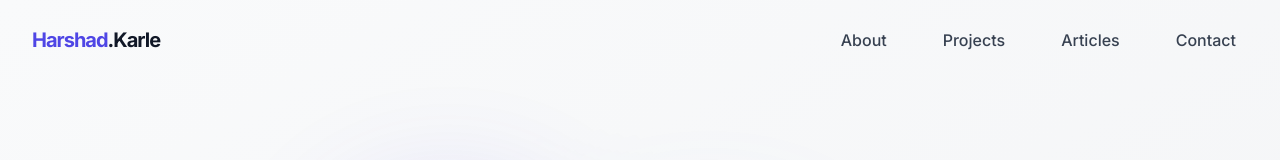
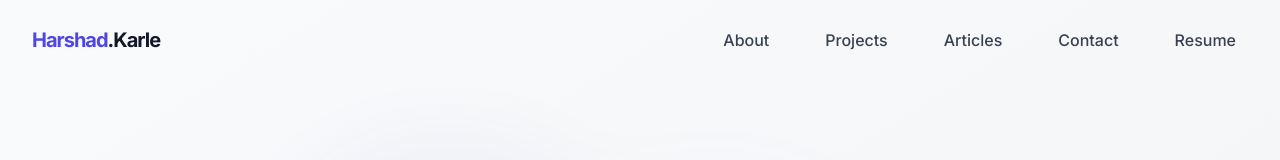
Before and after one commit to harshad-k-135/harshad-k-135, a React (Vite) app: page / in a window 1280 px wide. Shown: the top 160 px of the page. Built offline with nearby package versions, Linux system fonts and the light colour scheme.

Commit message:
desktop menu update

```diff
--- a/src/components/Navbar.tsx
+++ b/src/components/Navbar.tsx
@@ -56,7 +56,14 @@ const Navbar: React.FC = () => {
                   {item}
                 </button>
               ))}
-
+              <a
+            href="https://drive.google.com/file/d/19WGRhqhNWSNaD_nFhPzpMWdnz3ai2tPR/view?usp=sharing"
+            target="_blank"
+            rel="noopener noreferrer"
+            className="block w-full text-left px-3 py-2 text-gray-700 dark:text-gray-300 hover:text-indigo-600 dark:hover:text-indigo-400 font-medium"
+          >
+          Resume
+          </a>
             </div>
           </div>
 
@@ -86,12 +93,12 @@ const Navbar: React.FC = () => {
             </button>
           ))}
           <a
-            href="https://drive.google.com/file/d/19WGRhqhNWSNaD_nFhPzpMWdnz3ai2tPR/view?usp=sharing"
+            href="https://drive.google.com/file/d/19WGRhqhNWSNaD_nFhPzpMWdnz3ai2tPR/view?usp="
             target="_blank"
             rel="noopener noreferrer"
             className="block w-full text-left px-3 py-2 text-gray-700 dark:text-gray-300 hover:text-indigo-600 dark:hover:text-indigo-400 font-medium"
           >
-            Resume
+          Resume
           </a>
         </div>
       </div>
```
